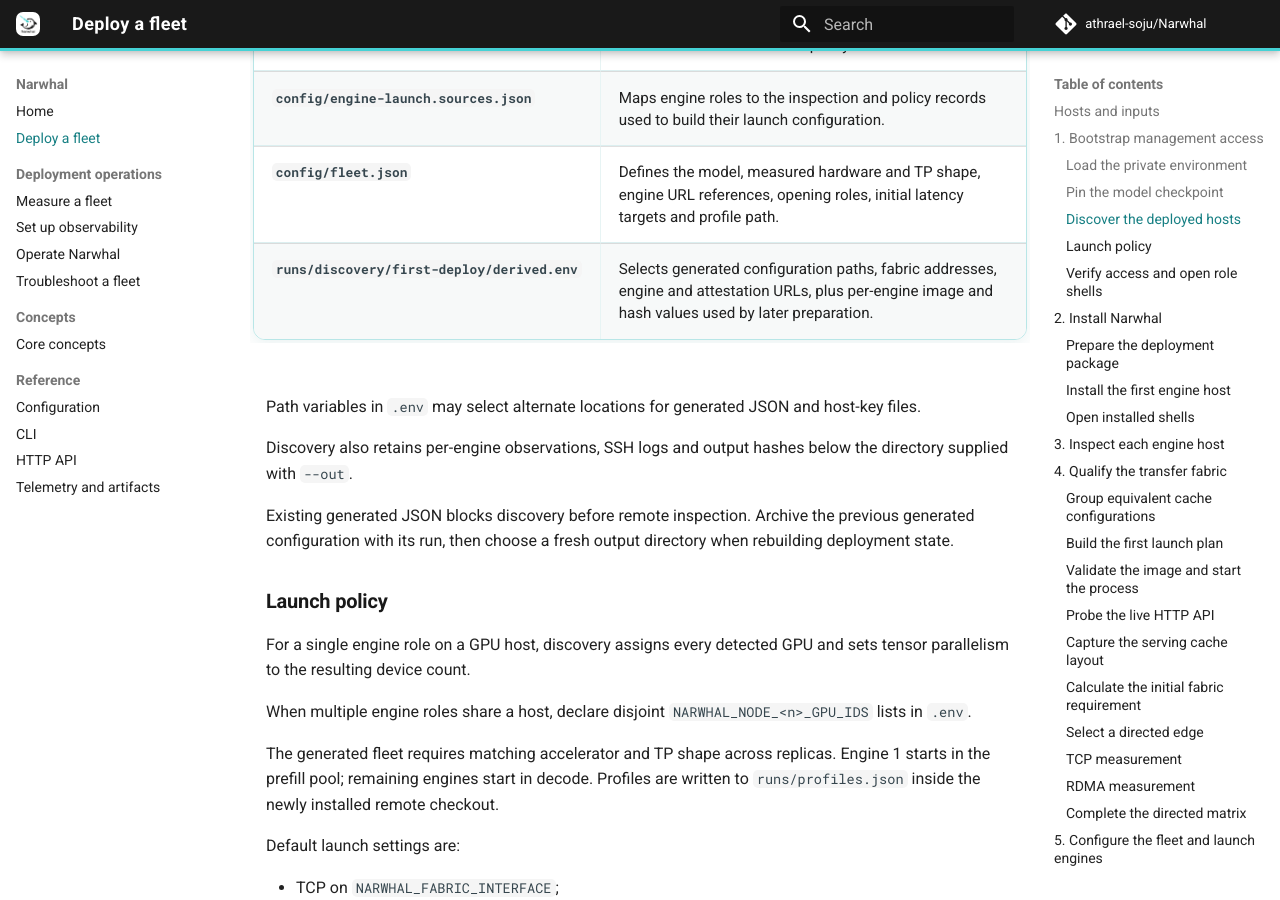
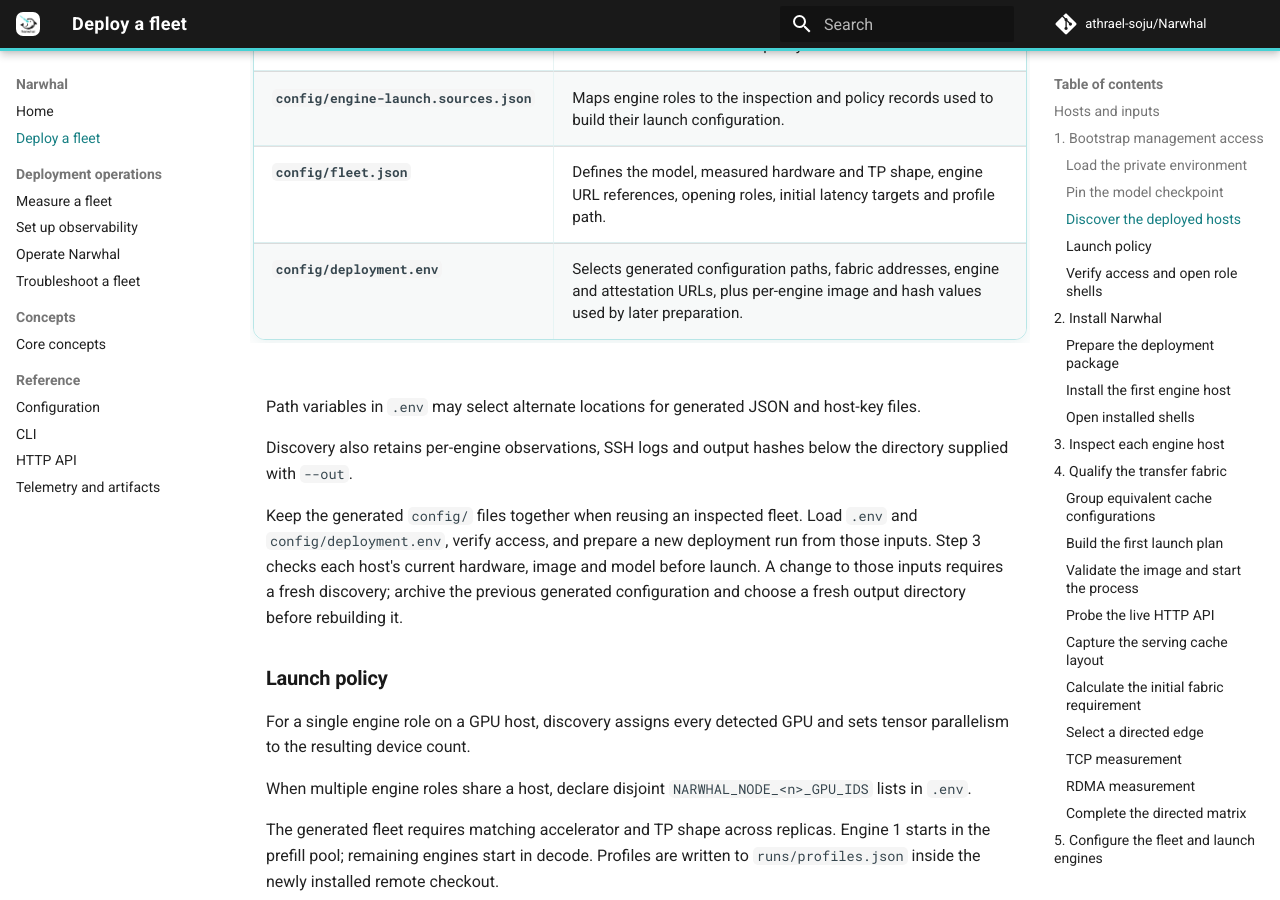
Before and after one commit to athrael-soju/Narwhal, an MkDocs documentation site: the page built from docs/Deploy.md, in a window 1280 px wide and 900 px high, scrolled down 4312 px. Built offline with MkDocs 1.6.1 and Material for MkDocs 9.7.7, drawn with Linux system fonts in a browser that asks for light colours; comment, search, counter and statistics services are not loaded; some of the changed text lies outside the part shown.

Commit message:
feat(deployment): update configuration paths and enhance environment handling for engine hosts

````diff
--- a/docs/Configuration.md
+++ b/docs/Configuration.md
@@ -40,7 +40,7 @@
 
 [Deployment discovery](Deploy.md#discover-the-deployed-hosts) derives the host inventory, SSH trust store, fleet, launch records, and source index from the supplied `.env` plus remote inspection. [Launch policy](Deploy.md#launch-policy) defines defaults and environment overrides.
 
-Keep every generated file with the discovery record that produced it. Each deployment run gets its own set.
+Keep `config/hosts.local.json`, `config/ssh.known_hosts`, `config/engine-launch.local.json`, `config/engine-launch.sources.json`, `config/fleet.json` and `config/deployment.env` together as private inputs for the inspected fleet. Discovery observations and command logs remain under `runs/discovery/<run>/`. Reuse the saved inputs after loading `.env` and `config/deployment.env`; [engine inspection](Deploy.md#3-inspect-each-engine-host) checks their current host, image and model assumptions before launch.
 
 ### Host environment files
 
@@ -60,13 +60,13 @@
 
 | Remote file                                              | Exported values                                                                                                                                                          | Workstation source                                                                                                                                                                                                          |
 | -------------------------------------------------------- | ------------------------------------------------------------------------------------------------------------------------------------------------------------------------ | --------------------------------------------------------------------------------------------------------------------------------------------------------------------------------------------------------------------------- |
-| `.env.router`                                            | Revision, `NARWHAL_FLEET=config/fleet.local.json`, referenced engine and attestation URLs, configured engine API credential, optional router and observability settings. | `NARWHAL_DEPLOYMENT_REVISION`, variables referenced by fleet endpoint fields and `engine.engine_api_key_env`, `NARWHAL_ROUTER_URL`, `NARWHAL_GRAFANA_BIND_ADDRESS`, `NARWHAL_PROMETHEUS_LISTEN_ADDRESS`.                    |
-| `.env.engine-<n>`                                        | Revision, launch and artifact fields, selected node URLs, fabric peer addresses, configured engine API credential.                                                       | Shared engine fields below, optional `NARWHAL_NODE_<n>_<field>` overrides, derived node service URLs and fabric addresses, and the configured engine API credential. |
+| `runs/deployment/.env.router`                           | Revision, `NARWHAL_FLEET=runs/deployment/fleet.json`, referenced engine and attestation URLs, configured engine API credential, optional router and observability settings. | `NARWHAL_DEPLOYMENT_REVISION`, variables referenced by fleet endpoint fields and `engine.engine_api_key_env`, `NARWHAL_ROUTER_URL`, `NARWHAL_GRAFANA_BIND_ADDRESS`, `NARWHAL_PROMETHEUS_LISTEN_ADDRESS`.                    |
+| `runs/deployment/.env.engine-<n>`                       | Revision, launch and artifact fields, selected node URLs, fabric peer addresses, configured engine API credential.                                                       | Shared engine fields below, optional `NARWHAL_NODE_<n>_<field>` overrides, derived node service URLs and fabric addresses, and the configured engine API credential. |
 | `config/engine-launch.engine-<n>.json`                   | Selected GPU allocation, TP size, device mappings, resolved UCX selection, generated launch arguments.                                                                   | The engine role in workstation `NARWHAL_LAUNCH_CONFIG`.                                                                                                                                                                     |
 | `runs/deployment-tools/launch_engine.py` on engine hosts | Standalone launcher snapshot, with its path and SHA-256 recorded in the engine role environment.                                                                         | `tools/deployment/launch_engine.py` from the management checkout at preparation time.                                                                                                                                                  |
 | `runs/deployment-tools/fabric_budget.py` on engine hosts | Standalone calculator snapshot, with path and SHA-256 recorded in `.env.engine-<n>`.                                                                                     | `tools/deployment/fabric_budget.py` from the management checkout at preparation time.                                                                                                                                                  |
 | `runs/deployment-tools/cache_capture_hook.py` on engine hosts | Serving cache capture snapshot, with path and SHA-256 recorded in `.env.engine-<n>`. | `tools/deployment/cache_capture_hook.py` from the management checkout at preparation time. |
-| `config/fleet.local.json` on the router                  | Generated fleet document copied before deployment edits.                                                                                                                 | File selected by workstation `NARWHAL_FLEET`.                                                                                                                                                                               |
+| `runs/deployment/fleet.json` on the router                  | Generated fleet document copied before deployment edits.                                                                                                                 | File selected by workstation `NARWHAL_FLEET`.                                                                                                                                                                               |
 
 Engine export requires:
 
@@ -105,7 +105,7 @@
 
 Keep management destinations, passwords, SSH identities, and host keys in the workstation's private access files.
 
-Generated workstation files live under ignored `runs/deployment-env/`. Remote Git ignores `.env.router`, `.env.engine-<n>`, and `config/fleet.local.json`.
+Prepared workstation files live under ignored `runs/deployment-env/`. Remote role environments and the effective fleet live under ignored `runs/deployment/`.
 
 Load a role environment with:
 
@@ -345,7 +345,7 @@
 
 Engine `url` and `attestation_url` accept environment references only when the entire JSON value is `${VARIABLE}`.
 
-For the generated deployment, supply `NARWHAL_FABRIC_INTERFACE`, `NARWHAL_ENGINE_PORT` and `NARWHAL_ATTEST_PORT` in `.env`. Discovery reads the selected interface on each engine host and writes its unique global address as `NARWHAL_NODE_<n>_IP` in `derived.env`. It builds the engine and attestation URLs from that address, with IPv6 host brackets where required. Set `NARWHAL_NODE_<n>_IP` when the interface has multiple global addresses, or set either full URL when its service uses a different reachable address. A port change also needs the matching per-node port override.
+For the generated deployment, supply `NARWHAL_FABRIC_INTERFACE`, `NARWHAL_ENGINE_PORT` and `NARWHAL_ATTEST_PORT` in `.env`. Discovery reads the selected interface on each engine host and writes its unique global address as `NARWHAL_NODE_<n>_IP` in `config/deployment.env`. It builds the engine and attestation URLs from that address, with IPv6 host brackets where required. Set `NARWHAL_NODE_<n>_IP` when the interface has multiple global addresses, or set either full URL when its service uses a different reachable address. A port change also needs the matching per-node port override.
 
 The generated fleet record refers to those derived values:
 
@@ -463,7 +463,7 @@
 
 ### Attestation document
 
-The [attestation generator](Deploy.md#6-attest-each-engine-process) writes `runs/engine-attestation.<engine-role>.json` on each engine host from its checked serving plan, runtime inspections, live cache capture and startup log. The router finalisation command reads the live sidecars, requires matching complete contracts and fills `engine_contract` in `config/fleet.local.json`.
+The [attestation generator](Deploy.md#6-attest-each-engine-process) writes `runs/engine-launch-*/engine-attestation.json` on each engine host from its checked serving plan, runtime inspections, live cache capture and startup log. The router finalisation command reads the live sidecars, requires matching complete contracts and fills `engine_contract` in `runs/deployment/fleet.json`.
 
 [`config/engine-attestation.example.json`](https://github.com/athrael-soju/Narwhal/blob/main/config/engine-attestation.example.json) describes the document shape for development and schema review.
 
--- a/docs/Deploy.md
+++ b/docs/Deploy.md
@@ -71,7 +71,7 @@
 
 ```bash
 python3 tools/deployment/discover_deployment.py --out runs/discovery/first-deploy
-. runs/discovery/first-deploy/derived.env
+. config/deployment.env
 python3 tools/deployment/deploy_hosts.py plan
 python3 tools/deployment/deploy_hosts.py check-access
 ```
@@ -113,13 +113,13 @@
 | `config/engine-launch.local.json`         | Combines accelerator allocation, model/image metadata, network devices and launch policy.                                          |
 | `config/engine-launch.sources.json`       | Maps engine roles to the inspection and policy records used to build their launch configuration.                                   |
 | `config/fleet.json`                       | Defines the model, measured hardware and TP shape, engine URL references, opening roles, initial latency targets and profile path. |
-| `runs/discovery/first-deploy/derived.env` | Selects generated configuration paths, fabric addresses, engine and attestation URLs, plus per-engine image and hash values used by later preparation.                             |
+| `config/deployment.env`                   | Selects generated configuration paths, fabric addresses, engine and attestation URLs, plus per-engine image and hash values used by later preparation.                             |
 
 Path variables in `.env` may select alternate locations for generated JSON and host-key files.
 
 Discovery also retains per-engine observations, SSH logs and output hashes below the directory supplied with `--out`.
 
-Existing generated JSON blocks discovery before remote inspection. Archive the previous generated configuration with its run, then choose a fresh output directory when rebuilding deployment state.
+Keep the generated `config/` files together when reusing an inspected fleet. Load `.env` and `config/deployment.env`, verify access, and prepare a new deployment run from those inputs. Step 3 checks each host's current hardware, image and model before launch. A change to those inputs requires a fresh discovery; archive the previous generated configuration and choose a fresh output directory before rebuilding it.
 
 ### Launch policy
 
@@ -191,7 +191,7 @@
 
 ### Prepare the deployment package
 
-Keep `.env` and the discovery run's `derived.env` loaded in the management shell.
+Keep `.env` and `config/deployment.env` loaded in the management shell.
 
 Create a new prepared deployment:
 
@@ -360,7 +360,7 @@
 
 A missing inspection utility, driver failure or empty device enumeration blocks engine launch. Repair the host's driver tooling, permissions or device exposure first.
 
-On the router host, compare observations with `hardware.accelerator` in `config/fleet.local.json`.
+On the router host, compare observations with `hardware.accelerator` in `runs/deployment/fleet.json`.
 
 For each replica:
 
@@ -372,7 +372,7 @@
 
 The role environment already contains image, model and run paths, model-config hash, fabric interface, service ports, engine URL, attestation URL and peer fabric addresses produced from `.env` plus discovery.
 
-The launch record contains selected devices and runtime policy. The router's `config/fleet.local.json` contains the full engine inventory.
+The launch record contains selected devices and runtime policy. The router's `runs/deployment/fleet.json` contains the full engine inventory.
 
 Where later commands show angle-bracket arguments, use these generated values.
 
@@ -425,7 +425,7 @@
 
 ### Group equivalent cache configurations
 
-From the management shell with `derived.env` loaded:
+From the management shell with `config/deployment.env` loaded:
 
 ```bash
 python3 - <<'PY_CACHE_GROUPS'
@@ -1049,7 +1049,7 @@
 
 Finish host qualification and the directed fabric matrix before expanding beyond the running cache representatives.
 
-On the router, edit the transferred `config/fleet.local.json` with:
+On the router, edit the transferred `runs/deployment/fleet.json` with:
 
 - model;
 - engine IDs;
@@ -1373,8 +1373,7 @@
 ```bash
 .venv/bin/python tools/deployment/attestation_contract.py generate \
   --run "$ENGINE_RUN" --startup-log "$ENGINE_STARTUP_LOG"
-export ENGINE_ROLE="$(python3 -c 'import json,sys; print(json.load(open(sys.argv[1]))["role"])' "$ENGINE_RUN/launch.json")"
-export ATTEST_DOCUMENT="runs/engine-attestation.${ENGINE_ROLE}.json"
+export ATTEST_DOCUMENT="$ENGINE_RUN/engine-attestation.json"
 ```
 
 Before starting the sidecar, reconfirm:
@@ -1404,7 +1403,7 @@
 export ATTEST_URL_VAR="NARWHAL_NODE_${ENGINE_ROLE#engine-}_ATTESTATION_URL"
 export ATTEST_BASE="${!ATTEST_URL_VAR}"
 export ATTEST_BASE="${ATTEST_BASE%/v1/attestation}"
-export ATTEST_DOCUMENT="runs/engine-attestation.${ENGINE_ROLE}.json"
+export ATTEST_DOCUMENT="$ENGINE_RUN/engine-attestation.json"
 umask 077
 export ATTEST_RUN="$(mktemp -d "$ENGINE_RUN/attestation-check-XXXXXX")"
 .venv/bin/python - <<'PY_ATTEST_CHECK'
@@ -1446,10 +1445,10 @@
 
 Run this check for every engine and store its capture directory in the deployment record.
 
-After all sidecars pass, run this once in the router role shell. It reads each live engine and sidecar, verifies the process identity and complete contract, requires the same contract across the fleet, retains the initial generated fleet under `runs/`, and fills `engine_contract` in `config/fleet.local.json`:
-
-```bash
-.venv/bin/python tools/deployment/attestation_contract.py finalize-fleet --fleet config/fleet.local.json
+After all sidecars pass, run this once in the router role shell. It reads each live engine and sidecar, verifies the process identity and complete contract, requires the same contract across the fleet, retains the initial generated fleet under `runs/`, and fills `engine_contract` in `runs/deployment/fleet.json`:
+
+```bash
+.venv/bin/python tools/deployment/attestation_contract.py finalize-fleet --fleet runs/deployment/fleet.json
 ```
 
 A differing contract identifies a specific engine launch or capture input to correct before profiling. Restart the affected engine and its sidecar from a checked plan, then rerun finalisation.
@@ -1466,7 +1465,7 @@
 
 ```bash
 .venv/bin/narwhal-profile \
-  --fleet config/fleet.local.json \
+  --fleet runs/deployment/fleet.json \
   --decode-input-lens 512,4096,8192 \
   --decode-concurrency 1,4,16,48
 ```
@@ -1503,7 +1502,7 @@
 From the router host:
 
 ```bash
-.venv/bin/narwhal-check --fleet config/fleet.local.json
+.venv/bin/narwhal-check --fleet runs/deployment/fleet.json
 ```
 
 Use the same processes, fleet configuration and profiles from step 7.
@@ -1536,7 +1535,7 @@
 
 ```bash
 .venv/bin/narwhal-serve \
-  --fleet config/fleet.local.json \
+  --fleet runs/deployment/fleet.json \
   --host 0.0.0.0 \
   --port 8000
 ```
@@ -1600,7 +1599,7 @@
 
 Follow [Set up observability](Observability.md#1-select-the-deployment) using:
 
-- `config/fleet.local.json`;
+- `runs/deployment/fleet.json`;
 - router URL `http://127.0.0.1:8000`.
 
 Run:
@@ -1676,7 +1675,7 @@
 After resident work drains, run:
 
 ```bash
-.venv/bin/narwhal-check --fleet config/fleet.local.json --ring
+.venv/bin/narwhal-check --fleet runs/deployment/fleet.json --ring
 ```
 
 The deployment trial is complete when all of the following hold:
@@ -1700,7 +1699,7 @@
 | [Engine inspection](#3-inspect-each-engine-host)                  | PCI accelerator identity, visible device count, replica allocation, TP size, image identity, model hash, paths and ports.                                                            | Restore missing devices or artifacts and resolve listener ownership before launch.                                                                                                                                                                                                                                                                            | Engine `.env.engine-<n>`, `config/engine-launch.engine-<n>.json`; workstation `NARWHAL_LAUNCH_CONFIG`.                                                                                                                        |
 | [Fabric qualification](#4-qualify-the-transfer-fabric)            | Peer addresses, TCP or RDMA transport, checked serving representative, captured cache pages, prompt length, handoff rate, burst allowance and transfer-time budget.                            | For serving capture errors, inspect the recorded container and startup log to isolate model, device, runtime or cache-spec input. For network failures, inspect route, source binding, listener, firewall, HCA and GID selection. For insufficient bandwidth, inspect link state, MTU, retransmissions or RDMA counters, CPU use and concurrent traffic before collecting another sample.           | Role environment, engine launch record, model config, delivered helper and digest, serving `ENGINE_RUN`, cache layout, container ID and log, budget, directed samples, link fingerprints, comparisons and edge matrix.                             |
 | [Engine launch](#5-configure-the-fleet-and-launch-engines)        | Qualified host and fabric state, immutable image, package pins, model flags, library environment, cache shape, TP allocation and selected devices.                                   | Package, tokenizer, connector or convolutional-layout mismatches fail the image check before model loading. For process or HTTP failure, inspect the exact recorded container and logs before creating a corrected plan.                                                                                                                                                                                              | Router fleet config, engine role environment, launch record, launcher snapshot, `runs/engine-launch-*/`, container environment, image-check output, container ID and HTTP captures.                                           |
-| [Attestation](#6-attest-each-engine-process) | Checked serving plan, live container and HTTP identity, NIXL protocol, model dimensions, cache layout, transfer mode, handshake policy and sidecar URL from the role environment. | Capture dimensions through the live container when an earlier record lacks the architecture. For a hash, image, container or getter mismatch, inspect the pinned source and prepare a checked plan when that source changes. A sidecar identity failure requires checking the serving process before restarting its sidecar. The router finalisation command identifies a mismatched engine contract before writing the fleet configuration. | Engine `runs/engine-launch-*/` captures and `runs/engine-attestation.<engine-role>.json`; router `config/fleet.local.json` and `runs/fleet.before-attestation-*.json`. |
+| [Attestation](#6-attest-each-engine-process) | Checked serving plan, live container and HTTP identity, NIXL protocol, model dimensions, cache layout, transfer mode, handshake policy and sidecar URL from the role environment. | Capture dimensions through the live container when an earlier record lacks the architecture. For a hash, image, container or getter mismatch, inspect the pinned source and prepare a checked plan when that source changes. A sidecar identity failure requires checking the serving process before restarting its sidecar. The router finalisation command identifies a mismatched engine contract before writing the fleet configuration. | Engine `runs/engine-launch-*/` captures and `runs/engine-launch-*/engine-attestation.json`; router `runs/deployment/fleet.json` and `runs/fleet.before-attestation-*.json`. |
 | [Profiling](#7-profile-idle-engines)                              | Idle engine reservation, cache policy, workload input lengths and concurrency.                                                                                                       | Inspect the failing engine, measured range and sample output. Correct the cause and write the next sweep to a fresh profile path.                                                                                                                                                                                                                             | Router fleet configuration and profile/sample files under `runs/`.                                                                                                                                                            |
 | [Preflight](#8-run-preflight-against-the-engine-and-kv-contract)  | Current engine processes, profile set and SLO targets.                                                                                                                               | Use the reported engine, leg and budget to select the matching check in [fleet troubleshooting](Troubleshoot.md).                                                                                                                                                                                                                                             | Router environment, fleet configuration and private preflight output.                                                                                                                                                         |
 | [Router verification](#9-start-the-router-and-verify-one-request) | Router bind address, served model, engine count and initial pool split.                                                                                                              | For bind or readiness failure, inspect listener ownership, address family and the corresponding router or engine error.                                                                                                                                                                                                                                       | Router environment, fleet configuration and endpoint captures.                                                                                                                                                                |
--- a/docs/Observability.md
+++ b/docs/Observability.md
@@ -8,7 +8,7 @@
 - Linux, Docker Engine with the Compose plugin, Python 3.11 or newer, and curl.
 - Network access from the router host to every engine metrics endpoint.
 
-Run the collection commands from the deployed checkout in the [installed router-role shell](Deploy.md#open-installed-shells). The shell loads `.env.router` and activates the installed environment.
+Run the collection commands from the deployed checkout in the [installed router-role shell](Deploy.md#open-installed-shells). The shell loads `runs/deployment/.env.router` and activates the installed environment.
 
 The Compose file pins Prometheus `3.14.0` and Grafana `13.2.1`.
 
@@ -17,7 +17,7 @@
 From the router-role shell:
 
 ```bash
-export NARWHAL_FLEET=config/fleet.local.json
+export NARWHAL_FLEET=runs/deployment/fleet.json
 export NARWHAL_ROUTER_URL=http://127.0.0.1:8000
 ```
 
````
Also changed, not shown: other parts of docs/Deploy.md (+1 -1 lines), 10 other files.
